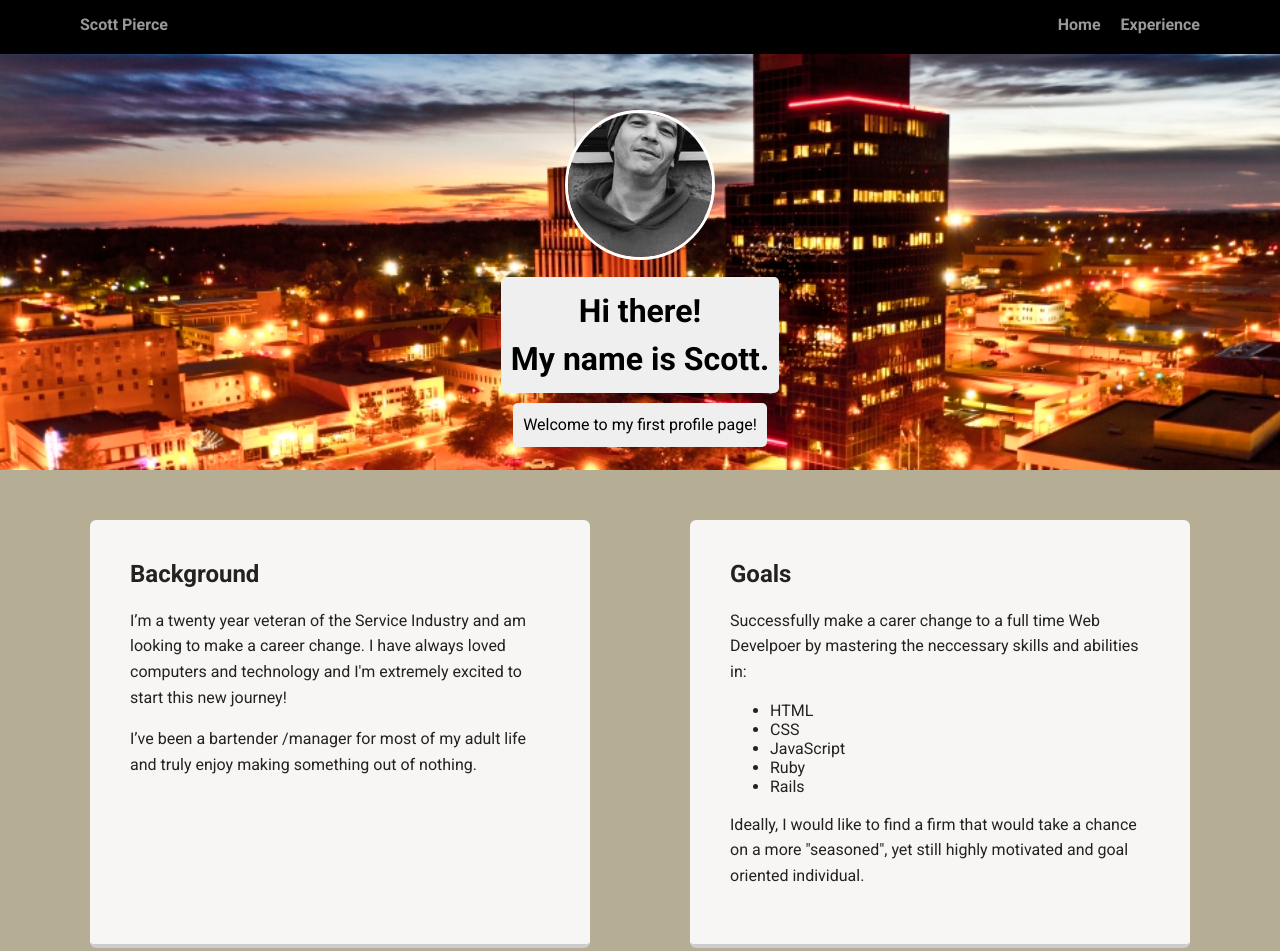
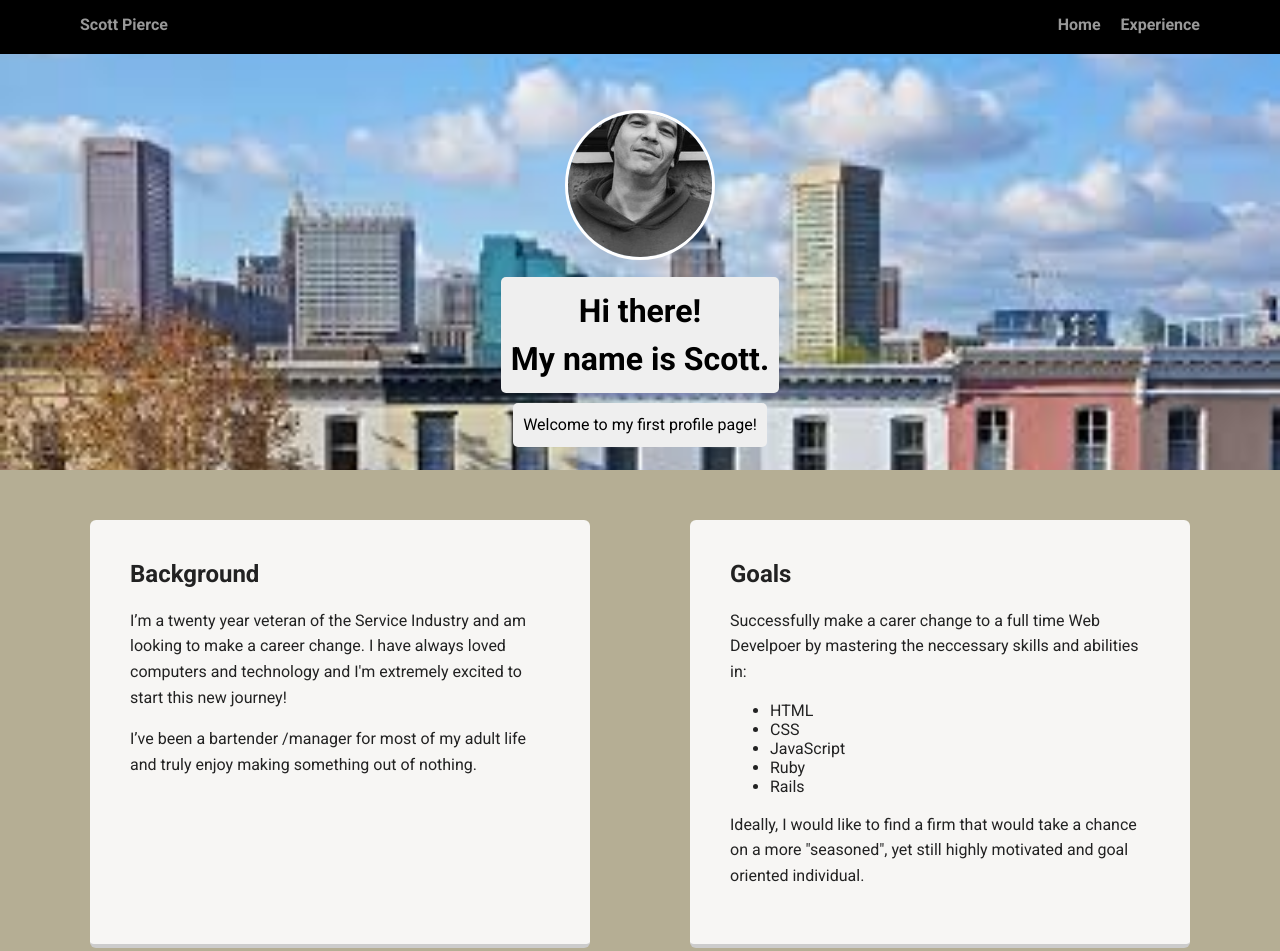
Before and after one commit to spierce1775/treehouse-project1, a plain HTML site: page index.html in a window 1280 px wide. Shown: the top 951 px of the page. Drawn offline with Linux system fonts and the light colour scheme; a web font is replaced by a local one.

Commit message:
added images to img folder, changed background on index.html

```diff
--- a/styles.css
+++ b/styles.css
@@ -57,7 +57,7 @@ a:hover {
 
 header {
   text-align: center;
-  background: url('images/tyler-skyline.jpg') no-repeat top center ;
+  background: url('images/tyler-day-sky.jpg') no-repeat top center ;
   background-size: cover;
   overflow: hidden;
   padding-top: 60px;
```
Also changed, not shown: images/tyler-day-sky.jpg (added), images/tyler-daytime.jpg (added), images/tyler-night.jpg (added), 1 other file.
